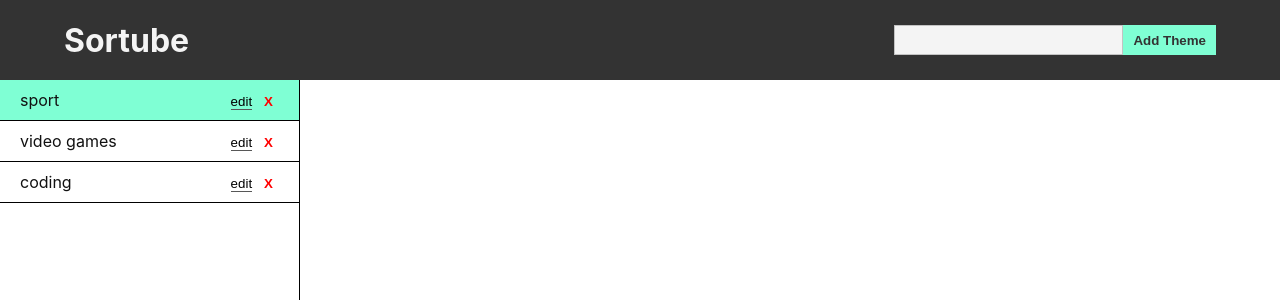
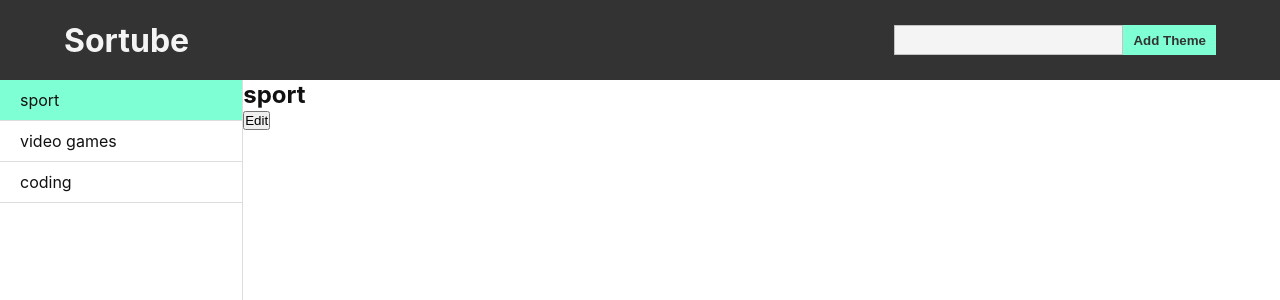
Before and after one commit to kevscript/youtheme-old, a React (Create React App) app: page / in a window 1280 px wide. Shown: the top 300 px of the page. Built offline with nearby package versions, Linux system fonts and the light colour scheme; no server answers.

Commit message:
added main component (themebox)

```diff
--- a/src/components/App.js
+++ b/src/components/App.js
@@ -3,6 +3,7 @@ import API from '../keys'
 import '../styles/App.css'
 
 import ThemesList from './ThemesList'
+import ThemeBox from './ThemeBox'
 
 class App extends Component {
   constructor(props) {
@@ -14,17 +15,17 @@ class App extends Component {
         {
           theme: 'sport',
           selected: true,
-          videos: []
+          channels: []
         },
         {
           theme: 'video games',
           selected: false,
-          videos: []
+          channels: []
         },
         {
           theme: 'coding',
           selected: false,
-          videos: []
+          channels: []
         }
       ],
       themeInput: ''
@@ -96,6 +97,11 @@ class App extends Component {
     })
   }
 
+  handleThemeEdit = (e) => {
+    const { themes } = this.state
+
+  }
+
   render() {
     const { data, themes } = this.state
     return (
@@ -113,13 +119,14 @@ class App extends Component {
             <button className="header-button" onClick={this.handleNewThemeAdd}>Add Theme</button>
           </div>
         </header>
-        <section className="sidebar">
-          <ThemesList
-            themes={themes}
-            selectTheme={this.handleThemeSelect}
-            deleteTheme={this.handleThemeDelete}
-          />
-        </section>
+        <div className="main-container">
+          <section className="sidebar">
+            <ThemesList themes={themes} selectTheme={this.handleThemeSelect} />
+          </section>
+          <section className="main">
+            <ThemeBox editTheme={this.handleThemeEdit} themes={themes}/>
+          </section>
+        </div>
       </div>
     );
   }
--- /dev/null
+++ b/src/components/ThemeBox.js
@@ -0,0 +1,13 @@
+import React from 'react'
+
+export default function ThemeBox({themes, editTheme}) {
+
+  let theTheme = themes.find(el => el.selected === true)
+
+  return (
+    <div className="box-container">
+      <h1>{theTheme.theme}</h1>
+      <button>Edit</button>
+    </div>
+  )
+}
--- a/src/components/ThemesList.js
+++ b/src/components/ThemesList.js
@@ -16,10 +16,6 @@ export default function ThemesList({themes, selectTheme, deleteTheme}) {
             style={{backgroundColor: item.selected ? 'aquamarine' : null}}
           >
             {item.theme}
-            <div className="item-buttons">
-              <button className="item-edit-button">edit</button>
-              <button className="item-delete-button" onClick={deleteTheme}>X</button>
-            </div>
           </li>
         )}
       </ul>
--- a/src/styles/App.css
+++ b/src/styles/App.css
@@ -33,11 +33,20 @@
   color: #333;
 }
 
-
+.main-container {
+  display: flex;
+  width: 100%;
+  height: calc(100vh - 80px);
+}
 
 .sidebar {
   width: 300px;
-  height: calc(100vh - 80px);
-  border-right: 1px solid black;
+  height: 100%;
+  border-right: 1px solid rgb(221, 221, 221);
   overflow-y: scroll;
 }
+
+.main {
+  width: 100%;
+  height: 100%;
+}
--- a/src/styles/ThemesList.css
+++ b/src/styles/ThemesList.css
@@ -12,25 +12,7 @@
 
 .themes-item {
   padding: 10px 20px;
-  border-bottom: 1px solid black;
+  border-bottom: 1px solid rgb(221, 221, 221);
   display: flex;
   justify-content: space-between;
 }
-
-.item-buttons button {
-  cursor: pointer;
-  margin: 0 6px;
-}
-
-.item-edit-button {
-  border: 0;
-  background: 0;
-  border-bottom: 1px solid rgb(87, 87, 87);
-}
-
-.item-delete-button {
-  border: 0;
-  background: 0;
-  color: red;
-  font-weight: 600;
-}
```
